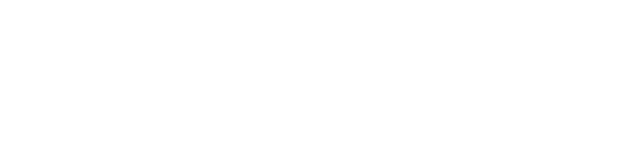
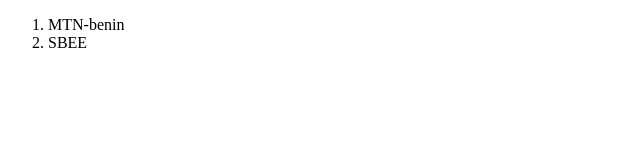
Before and after one commit to sabin-dev/mon-cv, a plain HTML site: page index.html in a window 1280 px wide. Shown: the whole page, without its empty margins (0-640 px from the left). Drawn offline with Linux system fonts and the light colour scheme.

Commit message:
mise en place de la section associations

```diff
--- a/index.html
+++ b/index.html
@@ -8,5 +8,42 @@
 </head>
 <body>
 
+
+
+
+
+
+
+
+
+
+
+
+
+
+
+
+
+
+
+
+
+
+
+
+
+
+
+
+
+
+<section>
+        <ol>
+          <li>MTN-benin </li>
+          <li>SBEE</li>
+
+        </ol>
+    </section>
+
 </body>
 </html>
```
